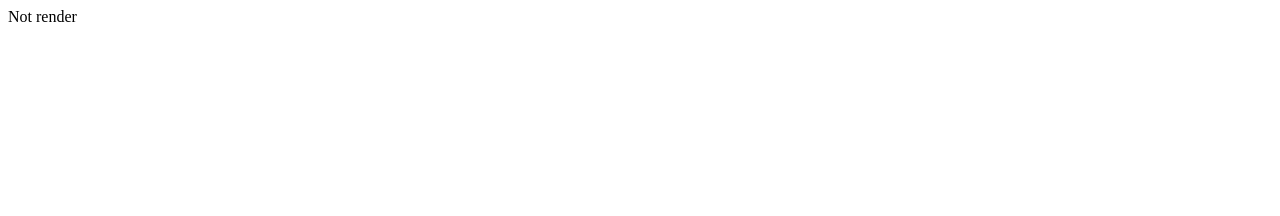
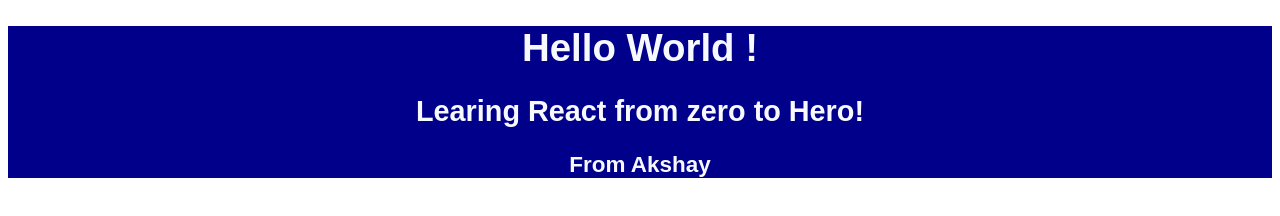
Before and after one commit to sam-0905/Namaste-React--1, a plain HTML site: page session-1/Coding/index.html in a window 1280 px wide. Drawn offline with nearby package versions, Linux system fonts and the light colour scheme; the site is published under a folder, as on GitHub Pages, so addresses that start at the root find nothing.

Commit message:
Folder structure updated

```diff
--- a/CODING/index.html
+++ b/session-1/Coding/index.html
@@ -6,7 +6,7 @@
     <meta http-equiv="X-UA-Compatible" content="IE=edge">
     <meta name="viewport" content="width=device-width, initial-scale=1.0">
     <title>Namaste React</title>
-    <link rel="stylesheet" href="/CODING/style.css"></link>
+    <link rel="stylesheet" href="style.css"></link>
 </head>
 
 <body>
@@ -17,7 +17,7 @@
     <script crossorigin src="https://unpkg.com/react-dom@18/umd/react-dom.development.js">
     </script>
 
-    <script src="/CODING/index.js"></script>
+    <script src="index.js"></script>
 
 </body>
 
```
Also changed, not shown: session-1/Coding/index.js (renamed from CODING/index.js), session-1/Coding/style.css (renamed from CODING/style.css), session-1/Theory/Q&A.txt (renamed from Theory/Q&A.txt).
